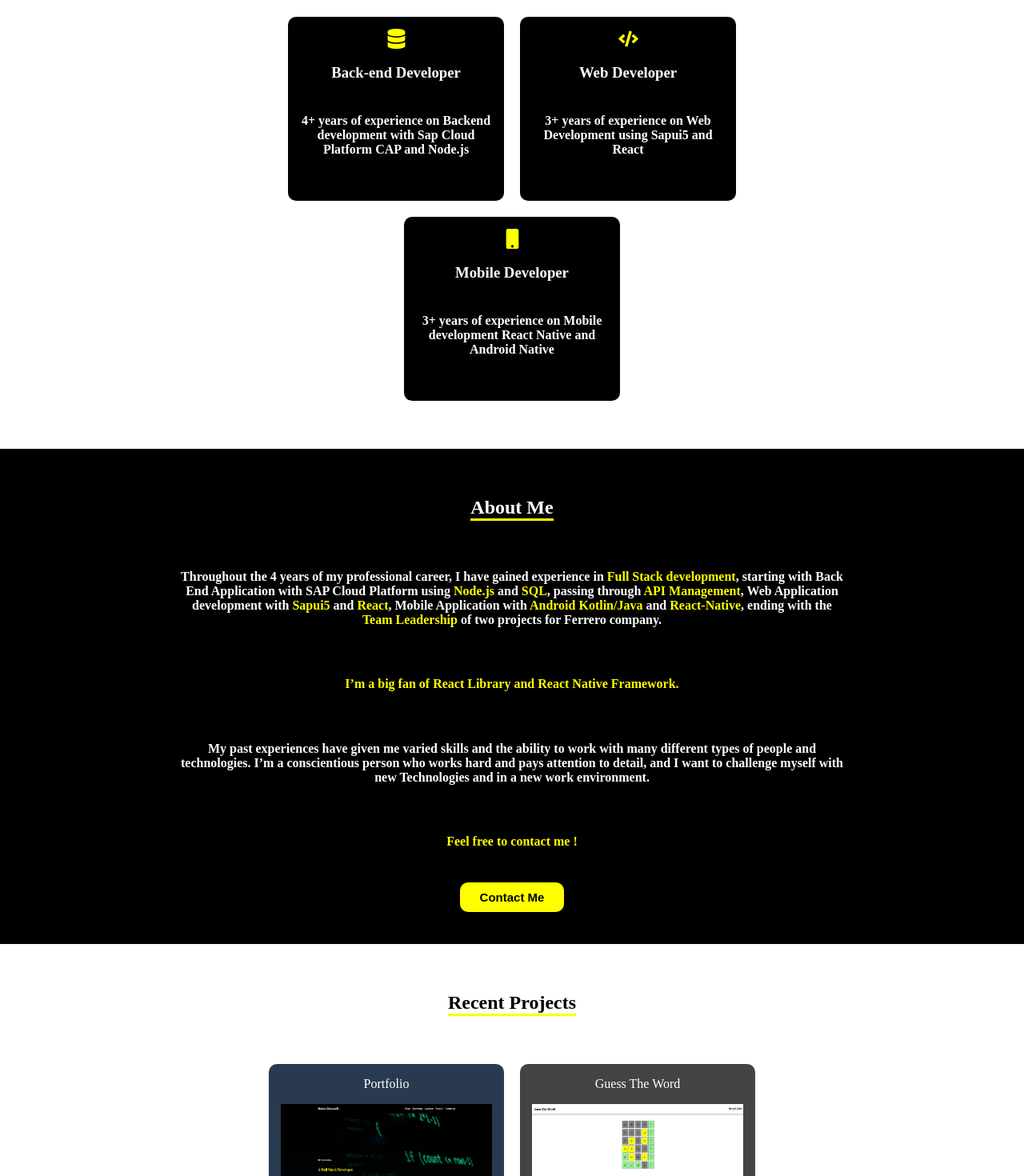
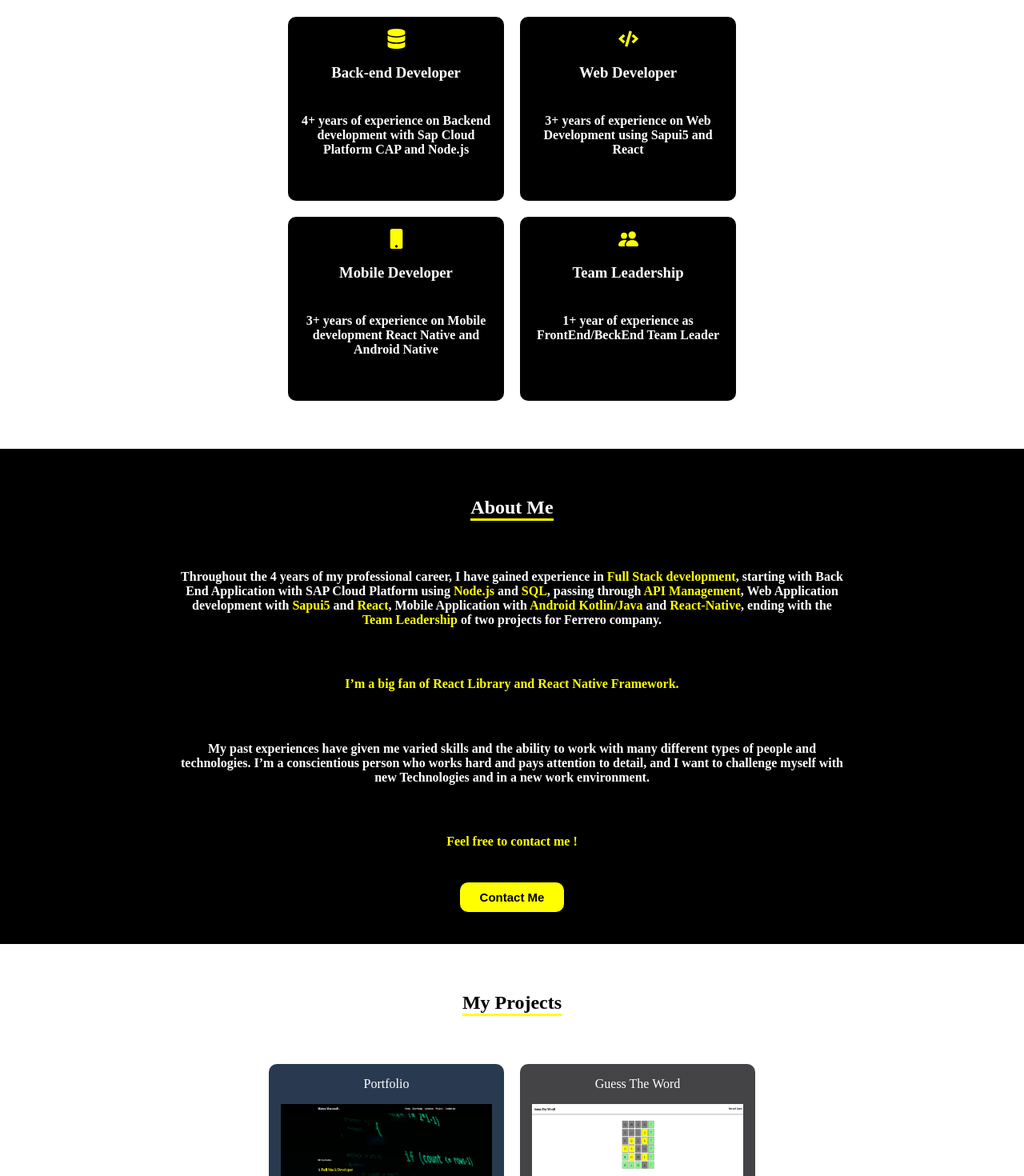
Before and after one commit to MarcotulliMatteo/PersonalPortfolio, a React (Create React App) app: page / in a window 1280 px wide. Shown: the part 959-2429 px from the top of the page at 80% size. Built offline with nearby package versions, Linux system fonts and the light colour scheme.

Commit message:
feat: New Knowledge added

```diff
--- a/src/Components/Knowledge.js
+++ b/src/Components/Knowledge.js
@@ -1,6 +1,7 @@
 import React from "react";
 import styled from "styled-components";
 import { FaMobile, FaCode, FaDatabase } from "react-icons/fa";
+import { BsPeopleFill } from "react-icons/bs";
 import { ComponentContainerDiv, ComponentSubContainerDiv, CardContainerDiv, SectionTitleH2, TextH3, TextH4, CardDiv } from "../StyledComponents/StyledComponents";
 
 const Knowledge = React.forwardRef((props, ref) => {
@@ -24,6 +25,11 @@ const Knowledge = React.forwardRef((props, ref) => {
                         <TextH3>Mobile Developer</TextH3>
                         <TextH4>3+ years of experience on Mobile development React Native and Android Native</TextH4>
                     </CardDiv>
+                    <CardDiv>
+                        <BsPeopleFillStyled size={25}/>
+                        <TextH3>Team Leadership</TextH3>
+                        <TextH4>1+ year of experience as FrontEnd/BeckEnd Team Leader</TextH4>
+                    </CardDiv>
                 </CardContainerDiv>
             </ComponentSubContainerDiv>
         </ComponentContainerDiv>
@@ -43,3 +49,7 @@ const FaCodeStyled = styled(FaCode)`
 const FaDatabaseStyled = styled(FaDatabase)`
     color: yellow;
 `
+
+const BsPeopleFillStyled = styled(BsPeopleFill)`
+    color: yellow;
+`
--- a/src/Components/RecentProjects.js
+++ b/src/Components/RecentProjects.js
@@ -10,7 +10,7 @@ const RecentProjects = React.forwardRef((props, ref) => {
     return (
         <ComponentContainerDiv color={'white'} ref={ref}>
             <ComponentSubContainerDiv>
-                <SectionTitleH2 color={'black'}>Recent Projects</SectionTitleH2>
+                <SectionTitleH2 color={'black'}>My Projects</SectionTitleH2>
                 <CardContainerDiv>
                     <ProjectCard color='rgb(41,58,80)' image={portfolioProject}
                      title='Portfolio' description="This is my Portfolio, written in React"
@@ -23,7 +23,7 @@ const RecentProjects = React.forwardRef((props, ref) => {
 
                     <ProjectCard color='rgb(88,21,137)' image={billReminder}
                      title='Bill Reminder' description="Mobile Application for Store all the Bill to be paid and already paid. The project is written in React Native using Firebase."
-                     showCode={true} showProject={true} codeHref="https://github.com/MarcotulliMatteo/BillReminder"/>
+                     showCode={true} showProject={false} codeHref="https://github.com/MarcotulliMatteo/BillReminder"/>
                 </CardContainerDiv>
             </ComponentSubContainerDiv>
         </ComponentContainerDiv>
```
